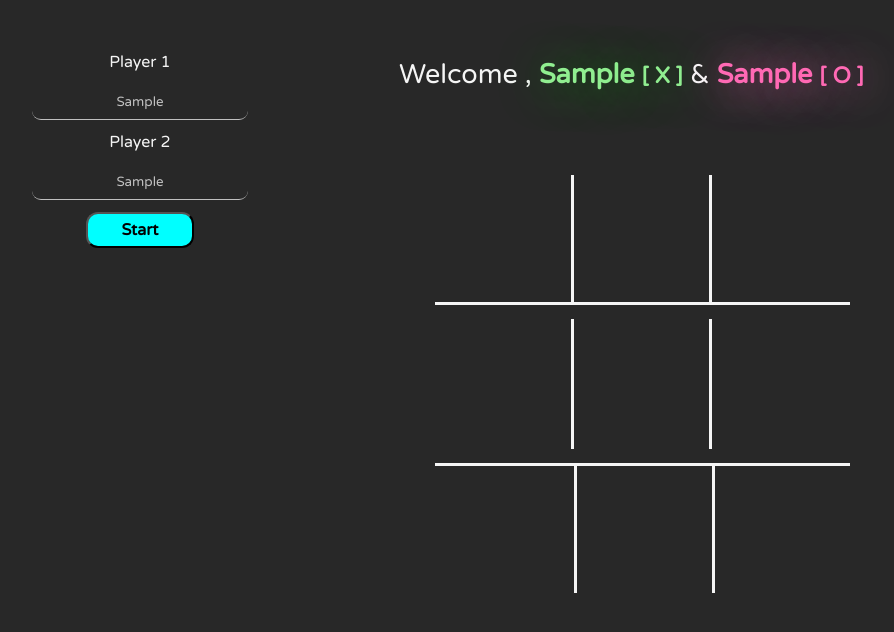
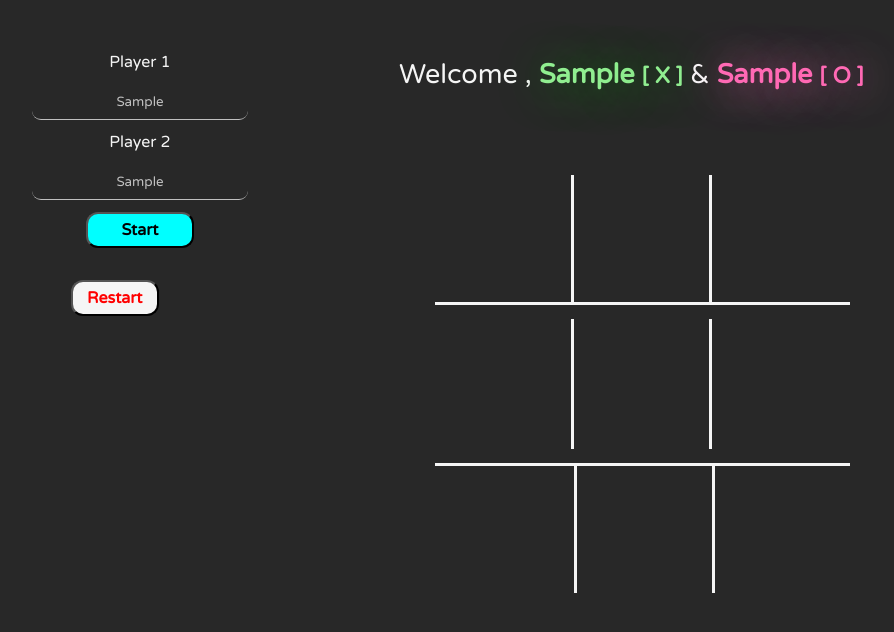
Before and after one commit to DholakiaJay/ChokdiMindu, a plain HTML site: page index.html in a window 1280 px wide. Both pictures are taken after typing "Sample", "Sample" into the empty fields and a click on the button "Start". Shown: the whole page, without its empty margins (10-904 px from the left). Drawn offline with Linux system fonts and the light colour scheme.

Commit message:
13-10-2024

```diff
--- a/index.html
+++ b/index.html
@@ -193,6 +193,7 @@
       <input type="text" name="player2" placeholder="Enter Your Name" />
       <button id="start">Start</button>
     </form>
+    <a href="index.html"><button id="retry">Restart</button></a>
 
     <script src="temp2.js"></script>
     <script src="name.js"></script>
--- a/name.js
+++ b/name.js
@@ -2,6 +2,7 @@ form = document.getElementById("pname");
 p1 = document.getElementsByName("player1")[0];
 p2 = document.getElementsByName("player2")[0];
 go = document.getElementById("start");
+restart = document.getElementById("retry");
 
 go.addEventListener("click", (e) => {
   e.preventDefault();
@@ -11,6 +12,7 @@ go.addEventListener("click", (e) => {
   divEle.classList.add("namess");
   pEle.innerHTML = `Welcome , <b style="color:lightgreen; text-shadow:3px 3px 45px green;">${p1.value} <small>[ X ]</small>  </b> & <b style="color:hotpink; text-shadow:3px 3px 45px hotpink;">${p2.value} <small>[ O ]</small> </b>`;
   document.body.append(divEle);
+  restart.style.cssText = `display: initial;`;
 });
 
 // winner = document.createElement("div");
--- a/style.css
+++ b/style.css
@@ -284,11 +284,29 @@ body {
   width: 36%;
   border-radius: 12px;
   background-color: cyan;
+  color: black;
   font-size: medium;
   font-weight: 600;
 }
-
-.ani{
+#retry {
+  position: absolute;
+  top: 35%;
+  left: 6.3%;
+  height: 36px;
+  width: 6.9%;
+  border-radius: 12px;
+  background-color: whitesmoke;
+  color: red;
+  font-size: medium;
+  font-weight: 600;
+  display: none;
+}
+a {
+  text-decoration: none;
+  outline: none;
+  border: none;
+}
+.ani {
   animation: myAnim 0.3s ease 0s infinite normal forwards;
 }
 @keyframes myAnim {
```
Lines whose indentation alone changed are shown as unchanged.
